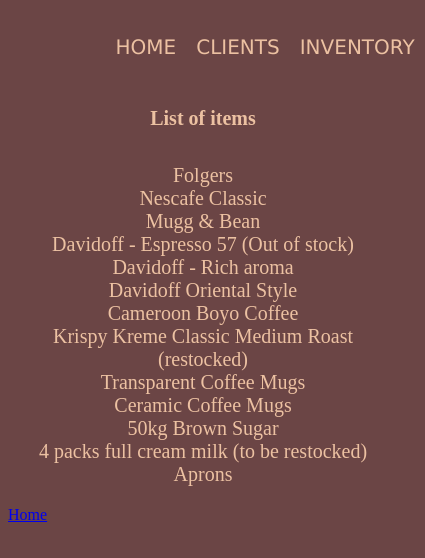
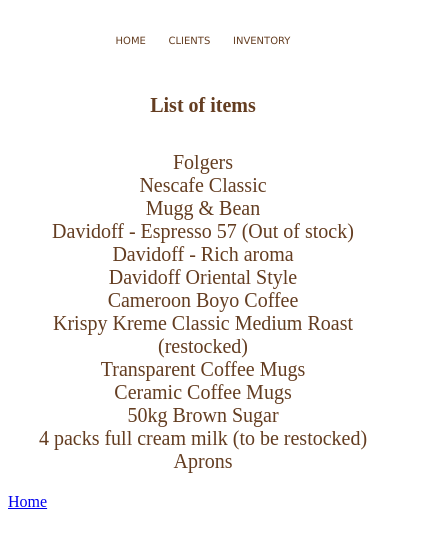
Before and after one commit to UgoChiori/ReactHook-Assignment, a React (Create React App) app: page /contact in a window 390 px wide. Shown: the top 558 px of the page, 425 px wide, since content can reach past the window. Built offline with nearby package versions, Linux system fonts and the light colour scheme.

Commit message:
media query updated

```diff
--- a/src/index.css
+++ b/src/index.css
@@ -139,3 +139,58 @@
     border-radius: 10px;
   }
 }
+
+@media screen and (max-width: 425px) {
+  body {
+
+    background-color: white;
+    width: 100%;
+
+  }
+  h2 {
+    font-size: 20px;
+    color: rgb(100, 61, 33);
+  }
+  h4 {
+    color: rgb(100, 61, 33);
+  }
+  h1 {
+    color: rgb(100, 61, 33);
+  }
+  .names {
+    color: rgb(100, 61, 33);
+    font-size: 20px;
+    text-align: center;
+  }
+  h5 {
+    text-align: center;
+    font-size: 20px;
+    color: rgb(100, 61, 33);
+  }
+  .coffee {
+    color: rgb(100, 61, 33);
+    font-size: 20px;
+    text-align: center;
+  }
+  .navlinks {
+    width: 50%;
+    display: flex;
+    justify-content: space-between;
+    text-align: center;
+    font-size: 10px;
+
+    font-family: "Lucida Sans", "Lucida Sans Regular", "Lucida Grande",
+      "Lucida Sans Unicode", Geneva, Verdana, sans-serif;
+  }
+  .navlinks a {
+    color: rgb(100, 61, 33);
+    text-decoration: none;
+    padding: 10px;
+  }
+  img {
+    margin-left: 0;
+    width: 100%;
+    border-radius: 10px;
+
+  }
+}
```
